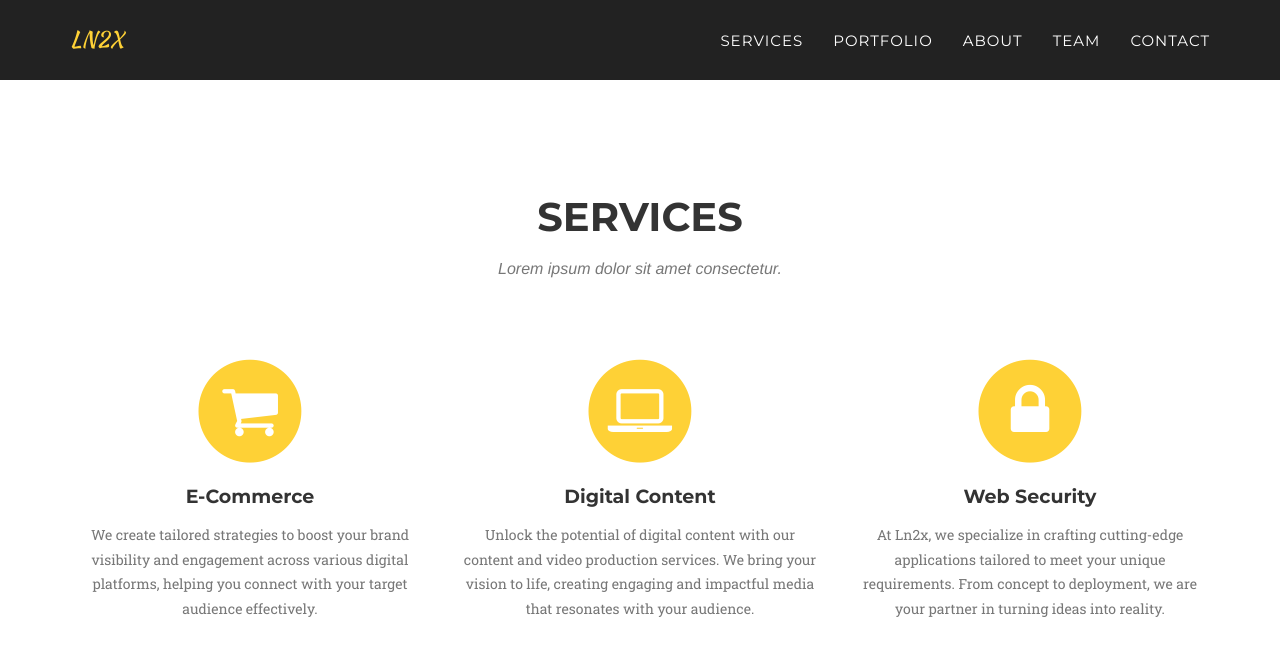
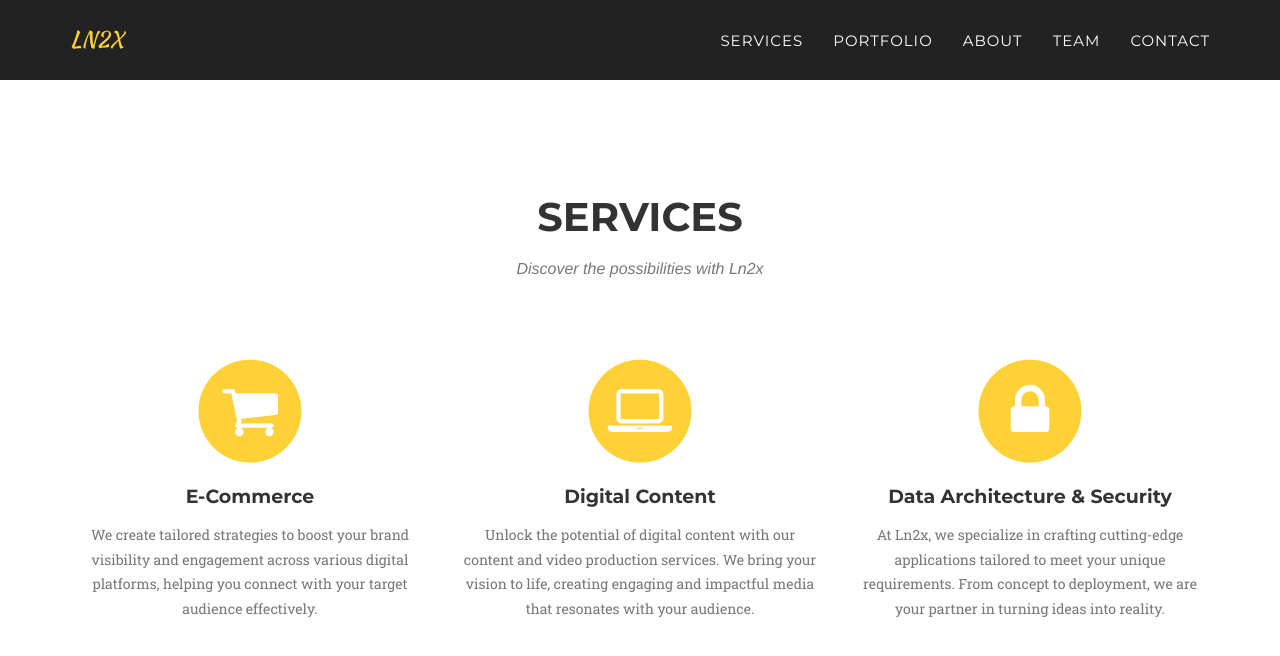
Before and after one commit to 8o8Live/ln2x, a Jekyll site: the page built from index.html, in a window 1280 px wide and 900 px high, scrolled down 713 px. Shown: the top 656 px of the window. Built offline with Jekyll 4.4.1, drawn with Linux system fonts in a browser that asks for light colours; some web fonts are replaced.

Commit message:
Update services.html

```diff
--- a/_includes/services.html
+++ b/_includes/services.html
@@ -4,7 +4,7 @@
             <div class="row">
                 <div class="col-lg-12 text-center">
                     <h2 class="section-heading">Services</h2>
-                    <h3 class="section-subheading text-muted">Lorem ipsum dolor sit amet consectetur.</h3>
+                    <h3 class="section-subheading text-muted">Discover the possibilities with Ln2x</h3>
                 </div>
             </div>
             <div class="row text-center">
@@ -29,7 +29,7 @@
                         <i class="fa fa-circle fa-stack-2x text-primary"></i>
                         <i class="fa fa-lock fa-stack-1x fa-inverse"></i>
                     </span>
-                    <h4 class="service-heading">Web Security</h4>
+                    <h4 class="service-heading">Data Architecture & Security</h4>
                     <p class="text-muted">At Ln2x, we specialize in crafting cutting-edge applications tailored to meet your unique requirements. From concept to deployment, we are your partner in turning ideas into reality.</p>
                 </div>
             </div>
```
